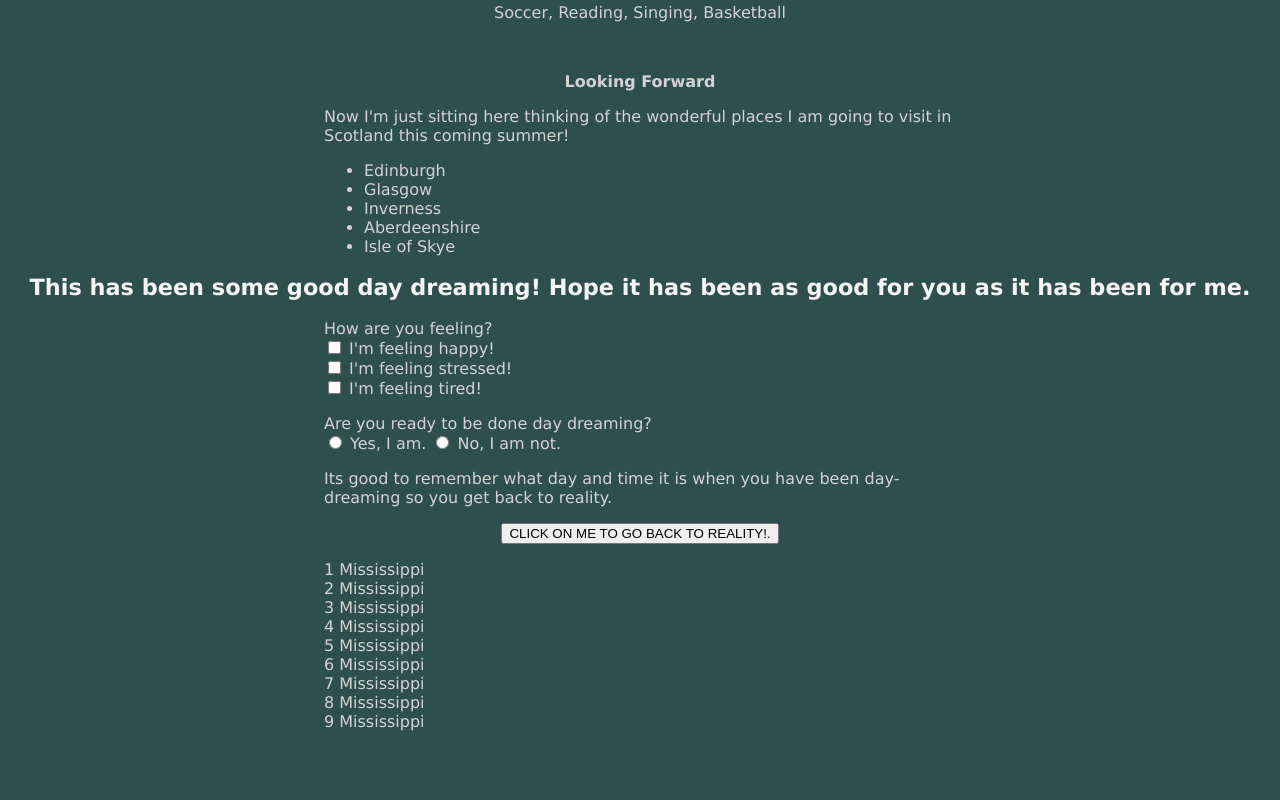
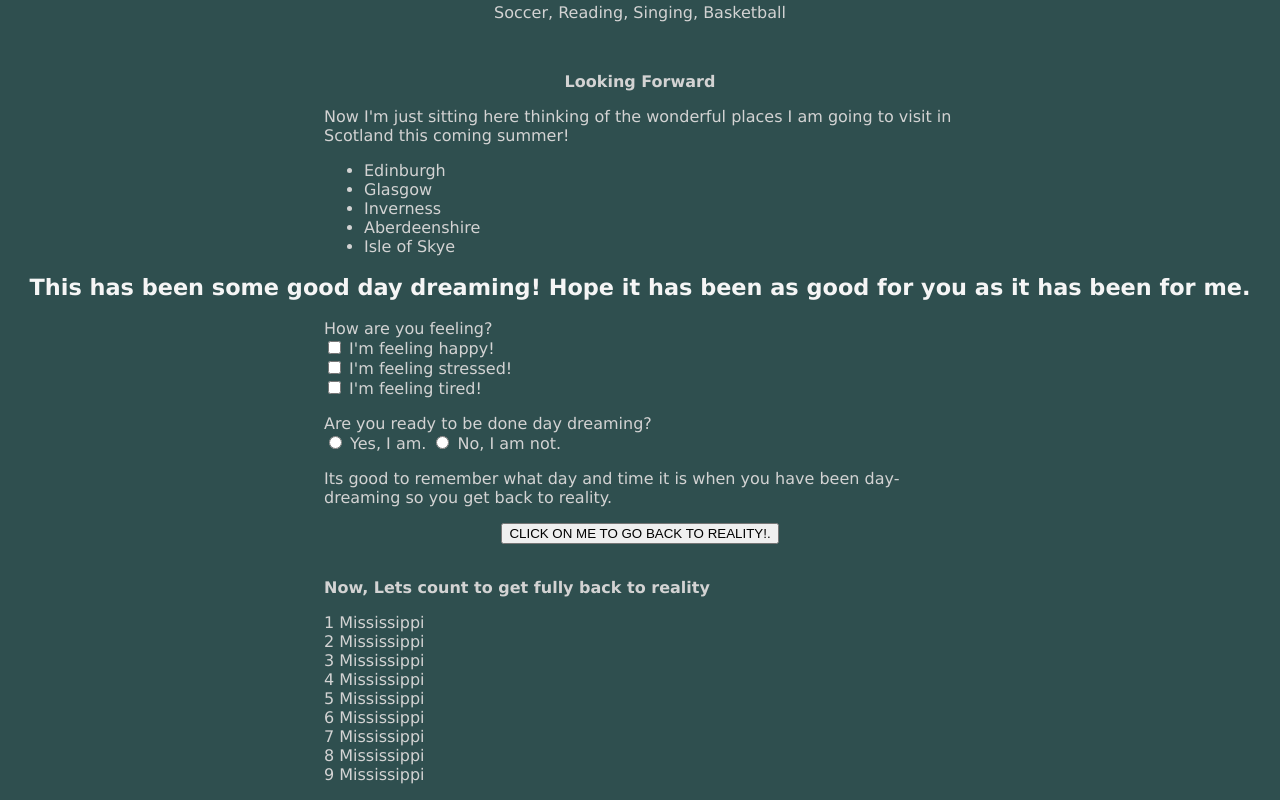
Before and after one commit to Kendyl66/LA458-558, a plain HTML site: page Assignment1/index.html in a window 1280 px wide. Shown: the part 1100-1900 px from the top of the page. Before the commit the page ends 1847 px from the top, so only its background shows below. Drawn offline with Linux system fonts and the light colour scheme.

Commit message:
Update index.html

```diff
--- a/Assignment1/index.html
+++ b/Assignment1/index.html
@@ -129,7 +129,8 @@
     <button class= "button" type="button"
 onclick="document.getElementById('demo').innerHTML = Date()">
 CLICK ON ME TO GO BACK TO REALITY!.</button></div>
-
+        <br>
+   <p> <b> Now, Lets count to get fully back to reality</b></p>
     <P id="number"> Now, Lets count to get fully back to reality</P>
         <script>
             //loop
```
